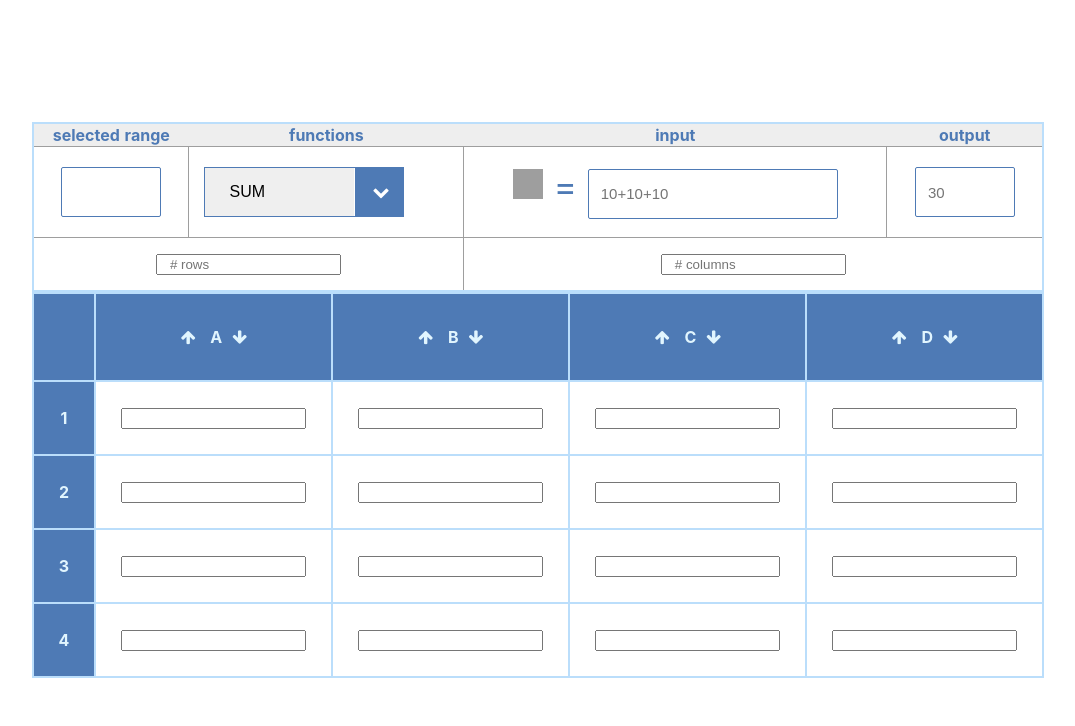
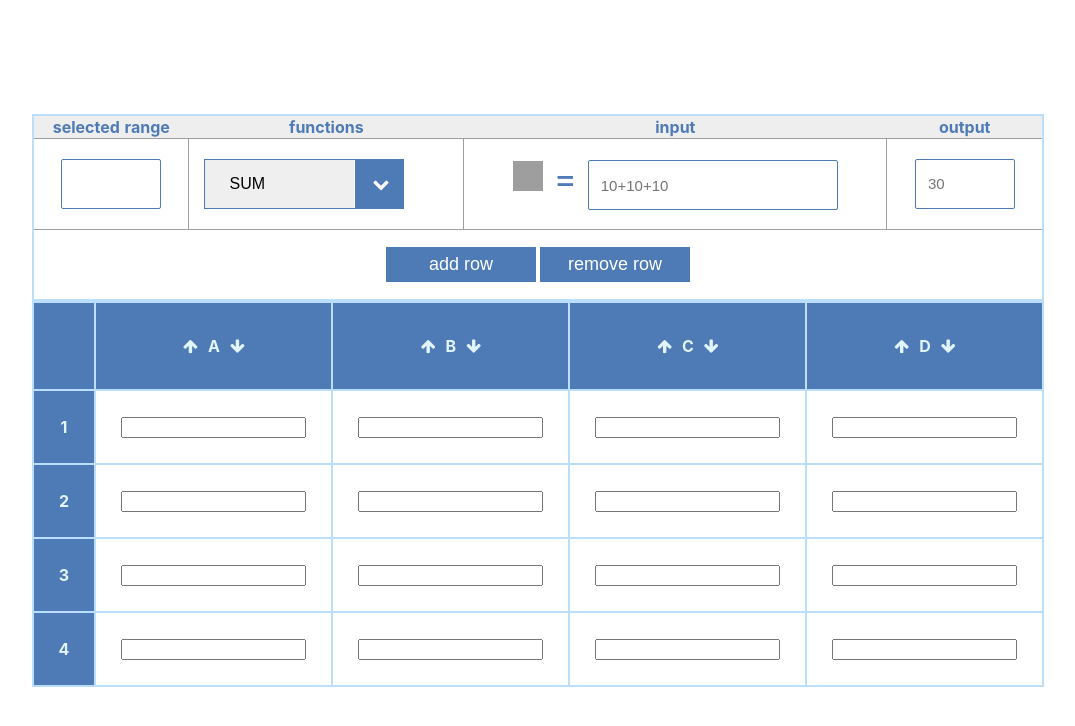
Before and after one commit to p-adams/vue-spreadsheet, a Nuxt app: page / in a window 1280 px wide. Shown: the top 726 px of the page, without its empty margins (102-1177 px from the left). Built offline with nearby package versions, Linux system fonts and the light colour scheme; grey boxes are pictures that could not be loaded.

Commit message:
added addRow/removeRow functionality

```diff
--- a/components/ColLabel.vue
+++ b/components/ColLabel.vue
@@ -1,13 +1,22 @@
 <template>
     <div>
-        <i class="fa fa-arrow-up" aria-hidden="true"></i> <span>{{col}}</span>
-        <i class="fa fa-arrow-down" aria-hidden="true"></i>
+        <i
+            class="fa fa-arrow-up"
+            aria-hidden="true"
+            @click="descSort(col, idx)"
+        ></i>
+        <span>{{col}}</span>
+        <i
+            class="fa fa-arrow-down"
+            aria-hidden="true"
+            @click="ascSort(col, idx)"
+        ></i>
     </div>
 </template>
 <script>
 export default {
   name: 'label',
-  props: ['col']
+  props: ['col', 'idx', 'ascSort', 'descSort']
 }
 </script>
 <style scoped>
--- a/components/Sheet.vue
+++ b/components/Sheet.vue
@@ -4,7 +4,7 @@
     <toolbar
       :start="rangeStart"
       :end="rangeEnd"
-      :addrow="addrow"
+      :handlerow="handleRow"
     ></toolbar>
      <table>
         <thead>
@@ -14,7 +14,12 @@
               v-for="(col, index) in colHead"
               :key="index">
               <span v-if="col.length === 0"></span>
-              <col-label v-else :col="col"></col-label>
+              <col-label v-else
+                :col="col"
+                :idx="index"
+                :asc-sort="ascSort"
+                :desc-sort="descSort"
+              ></col-label>
             </th>
           </tr>
         </thead>
@@ -135,13 +140,31 @@ export default {
       this.result = sortBy(uniqBy(temp, 'id'), 'id')
       return this.result
     },
-    addrow (row) {
-      console.log(`getting rows ${row}`)
-      // let newRow = row - this.row
+    handleRow (op) {
+      if (op === 1) {
+        this.addRow()
+      } else if (op === 0) {
+        this.removeRow()
+      } else {
+        return null
+      }
     },
-    addcol (col) {
-      console.log(`getting cols ${col}`)
-      // let newCol = col - this.col
+    addRow () {
+      this.grid.push([])
+      this.inputIds.push([])
+      for (let j = 0; j < this.col + 1; j++) this.grid[this.grid.length - 1].splice(j, 1, 0)
+      for (let j = 0; j < this.col + 1; j++) this.inputIds[this.grid.length - 1].splice(j, 1, '')
+    },
+    removeRow () {
+      this.grid.splice(this.grid.length - 1, 1)
+    },
+    ascSort (label, index) {
+      console.log(`asc ${label} ${index}`)
+    },
+    descSort (label, index) {
+      console.log(`desc ${label} ${index}`)
+      let res = this.inputIds.sort((a, b) => b[0] - a[0]).filter(function (n) { return n !== undefined })
+      console.log(`res ${res}`)
     }
   },
   computed: {
--- a/components/Toolbar.vue
+++ b/components/Toolbar.vue
@@ -53,13 +53,9 @@
                </td>
             </tr>
             <tr>
-                <td colspan='2'>
-                    <input
-                        v-model="row"
-                        placeholder="# rows">
-                </td>
-                <td colspan='2'>
-                    <input placeholder="# columns">
+                <td colspan='4'>
+                    <button @click="row = 1">add row</button>
+                    <button @click="row = 0">remove row</button>
                 </td>
             </tr>
         </tbody>
@@ -68,15 +64,14 @@
 <script>
 export default {
   name: 'toolbar',
-  props: ['start', 'end', 'addrow'],
+  props: ['start', 'end', 'handlerow'],
   data () {
     return {
       missingEquals: false,
       range: '',
       input: '',
       out: '',
-      row: '',
-      col: '',
+      row: -1,
       selected: 'SUM'
     }
   },
@@ -84,8 +79,9 @@ export default {
     input (n, o) {
       console.log(n, o)
     },
-    row (n, o) {
-      this.addrow(n)
+    row (rowVal, o) {
+      this.handlerow(rowVal)
+      this.row = -1
     }
   },
   methods: {
@@ -173,4 +169,16 @@ export default {
         font-size: 35px;
         color: #4E7AB5;
     }
+    button {
+        height: 35px;
+        width: 150px;
+        color: white;
+        font-size: 18px;
+        line-height: 12px;
+        background: #4E7AB5;
+        border: none;
+        padding: 10px;
+        margin: 2px;
+        cursor: pointer;
+    }
 </style>
```
